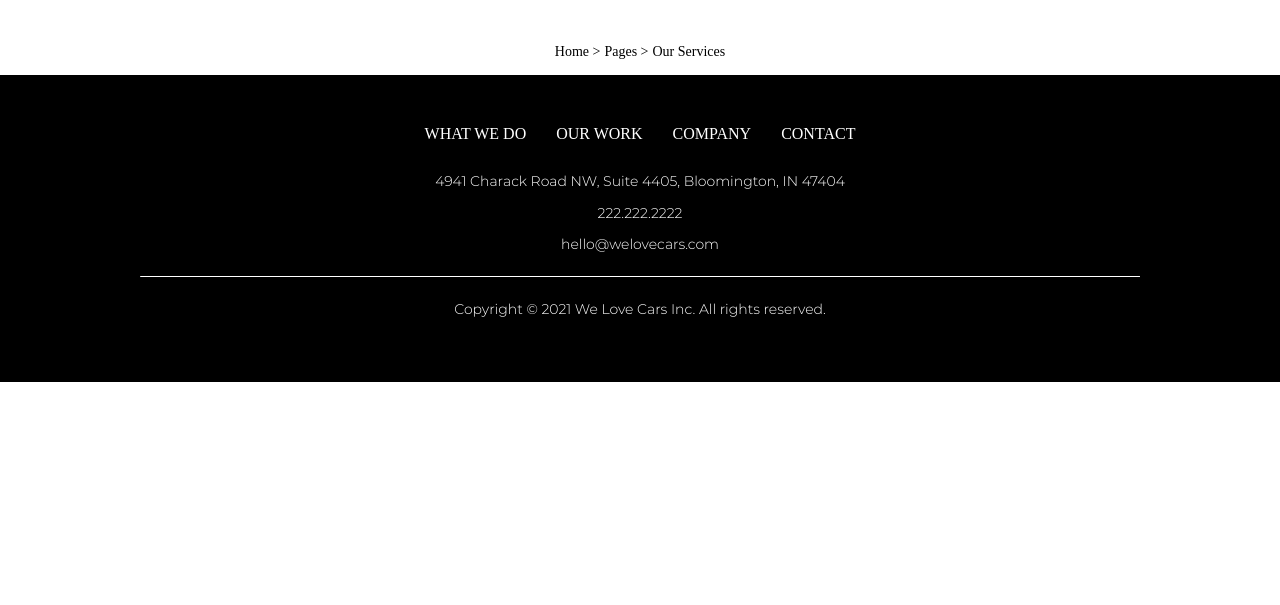
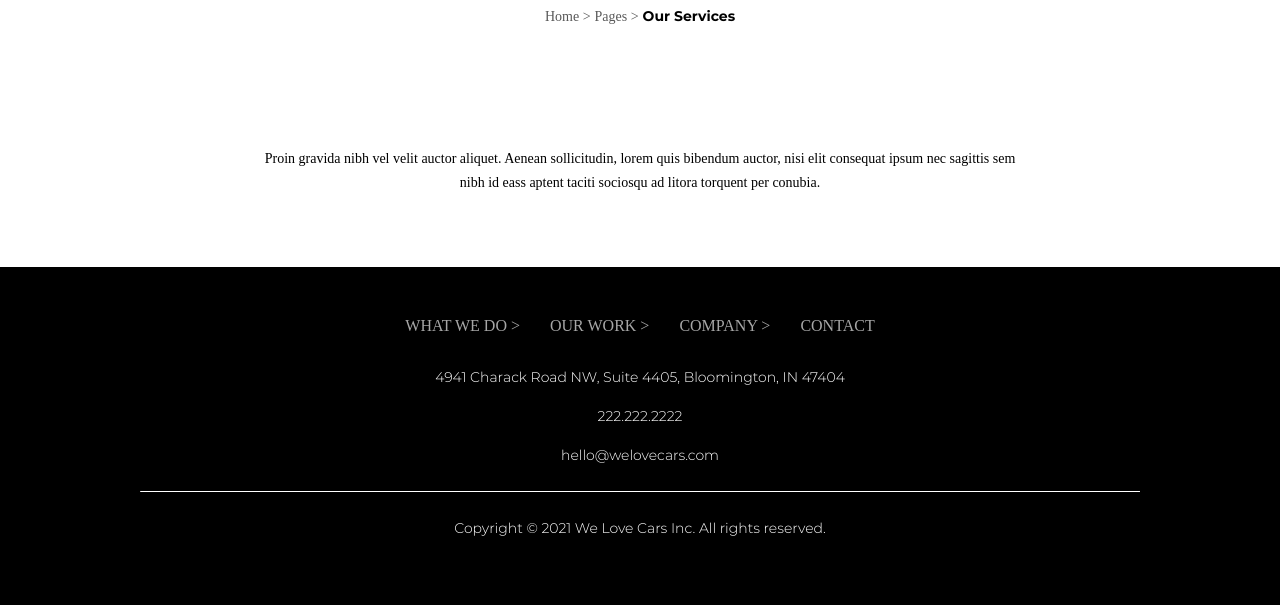
Before and after one commit to triedbyseven/website-bases-01, a plain HTML site: page what-we-do.html in a window 1280 px wide. Shown: the part 198-803 px from the top of the page. Drawn offline with Linux system fonts and the light colour scheme; a web font is replaced by a local one.

Commit message:
Updated intro section with new html and css

```diff
--- a/css/what-we-do/index.css
+++ b/css/what-we-do/index.css
@@ -12,10 +12,11 @@ h3 {
     font-family: 'Montserrat-Bold';
     text-transform: uppercase;
     text-align: center;
+    margin-bottom: 25px;
 }
 
 .bread-crumbs {
-    margin: 15px 0;
+    margin-bottom: 122px;
     text-align: center;
 }
 
@@ -28,7 +29,34 @@ ul {
 
 li {
     display: inline-block;
+    opacity: 0.65;
     font-size: 14px;
     font-family: 'Montserrat-Regular';
     color: #000000;
 }
+
+li.active {
+    opacity: 1;
+    font-family: 'Montserrat-Bold';
+}
+
+li::after {
+    content: ' >';
+}
+
+li:last-child::after {
+    content: '';
+}
+
+.text {
+    margin: 0 auto;
+    width: 770px;
+}
+
+p {
+    font-size: 14px;
+    font-family: 'Montserrat-Regular';
+    text-align: center;
+    line-height: 24px;
+    margin: 0 0 72px 0;
+}
--- a/what-we-do.html
+++ b/what-we-do.html
@@ -41,10 +41,15 @@
 
         <div class="bread-crumbs">
             <ul>
-                <li>Home ></li>
-                <li>Pages ></li>
-                <li>Our Services</li>
+                <li>Home</li>
+                <li>Pages</li>
+                <li class="active">Our Services</li>
             </ul>
+        </div>
+
+        <div class="text">
+            <p>Proin gravida nibh vel velit auctor aliquet. Aenean sollicitudin, lorem quis bibendum auctor, nisi elit consequat
+            ipsum nec sagittis sem nibh id eass aptent taciti sociosqu ad litora torquent per conubia.</p>
         </div>
     </div>
 
```
